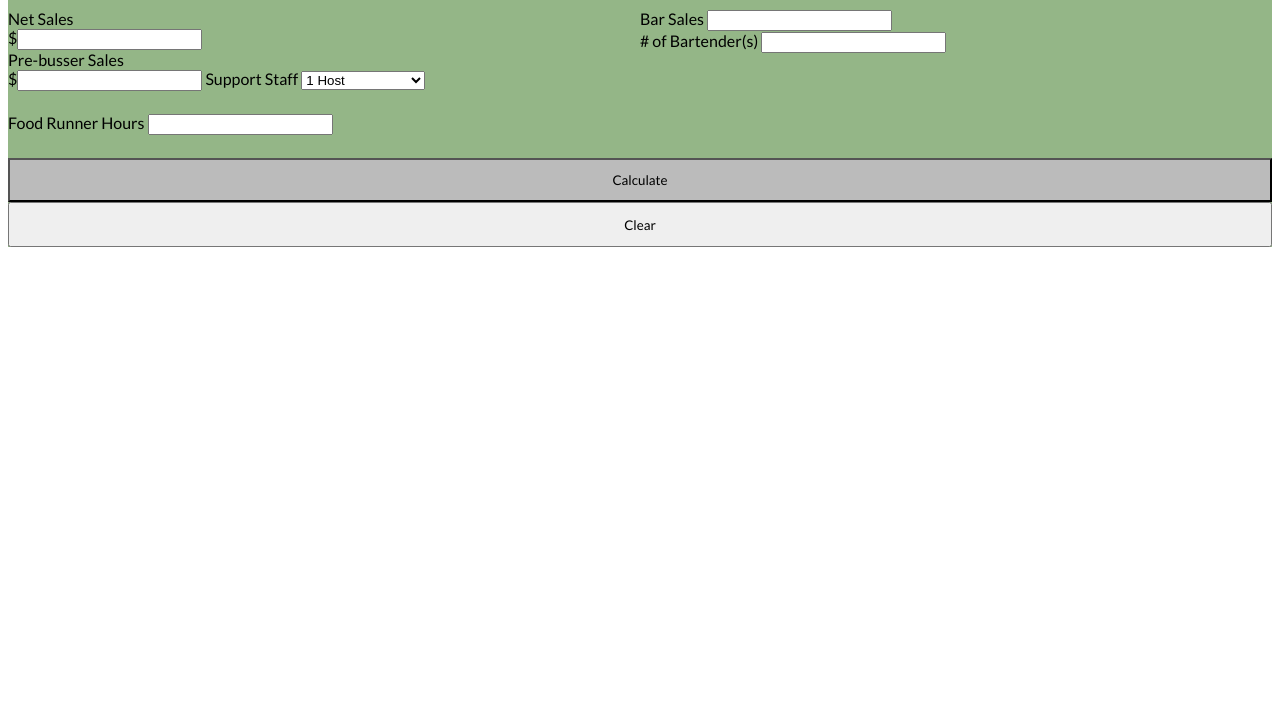
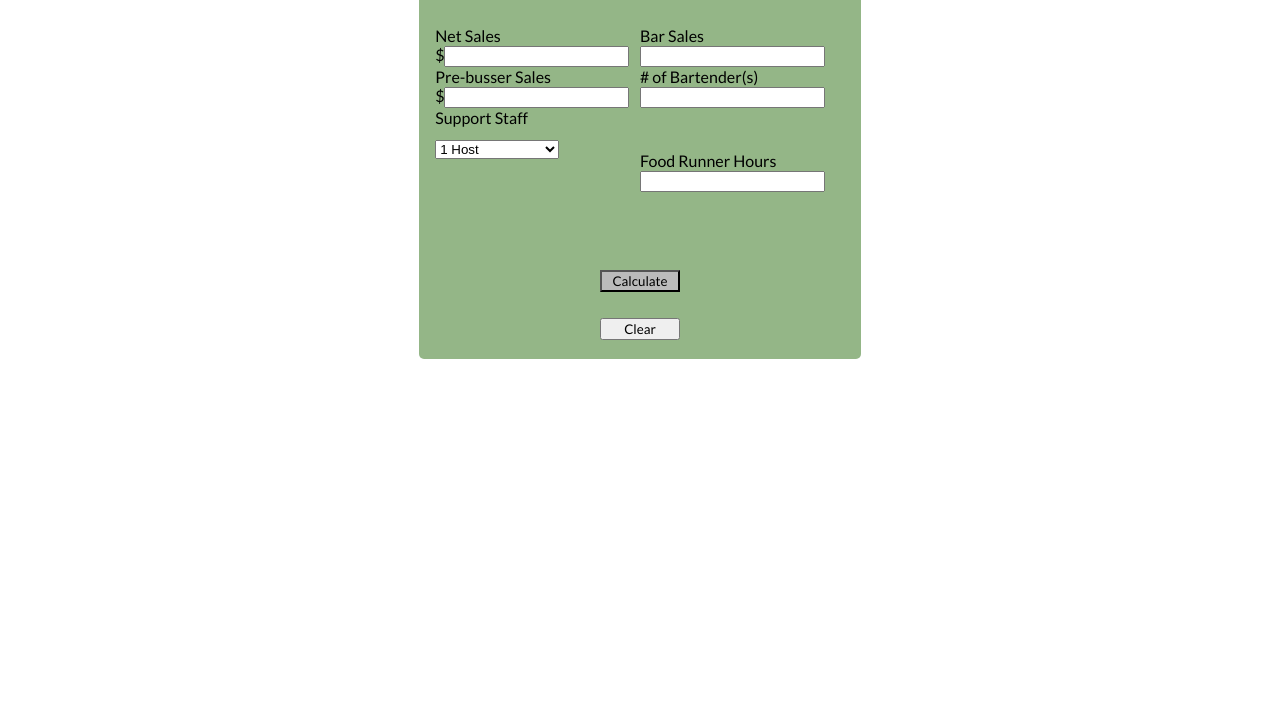
Before and after one commit to Josh-Oleary/lsTipout, a plain HTML site: page index.html in a window 1280 px wide. Shown: the part 81-800 px from the top of the page. Drawn offline with Linux system fonts and the light colour scheme.

Commit message:
update styles for large screens

```diff
--- a/index.html
+++ b/index.html
@@ -18,8 +18,8 @@
             <br>
             <label for="preBusSales">Pre-busser Sales</label><br>
             <span>$</span><input type="number" id="preBusSales" name="preBusSales">
-            <label for="supportStaff">Support Staff</label>
-            <select name="supportStaff" id="supportStaff">
+            <label class="supportLabel" for="supportStaff">Support Staff</label>
+            <select name="supportStaff" class="supportLabel" id="supportStaff">
                 <option value="oneHost">1 Host</option>
                 <option value="oneHostOneBus">1 Host 1 Busser</option>
                 <option value="oneHostTwoBus">1 Host 2 Bussers</option>
--- a/styles.css
+++ b/styles.css
@@ -7,6 +7,7 @@ form {
 	justify-content: center;
 	background-color: rgb(148, 182, 135);
 	font-family: 'Lato', sans-serif;
+	border-radius: 5px;
 }
 
 p {
@@ -20,7 +21,13 @@ h3, button {
 	grid-column-end: span 2;
 	font-family: 'Lato', sans-serif;
 }
-
+#foodRunner {
+	grid-column-start: 2;
+	transform: translateY(-2em)
+}
+.supportLabel {
+	margin-top: 1em;
+}
 input::-webkit-outer-spin-button,
 input::-webkit-inner-spin-button {
     -webkit-appearance: none;
@@ -43,3 +50,18 @@ input[type=number] {
 	background-color: black;
 	font-size: medium;
 }
+@media screen
+	and (min-width: 688px) {
+		form {
+			width: 32vw;
+			padding: 1em;
+			height: 50vh;
+		}
+		button {
+			width: 6em;
+			margin: auto;
+			margin-bottom: .2em;
+
+		}
+
+	}
```
